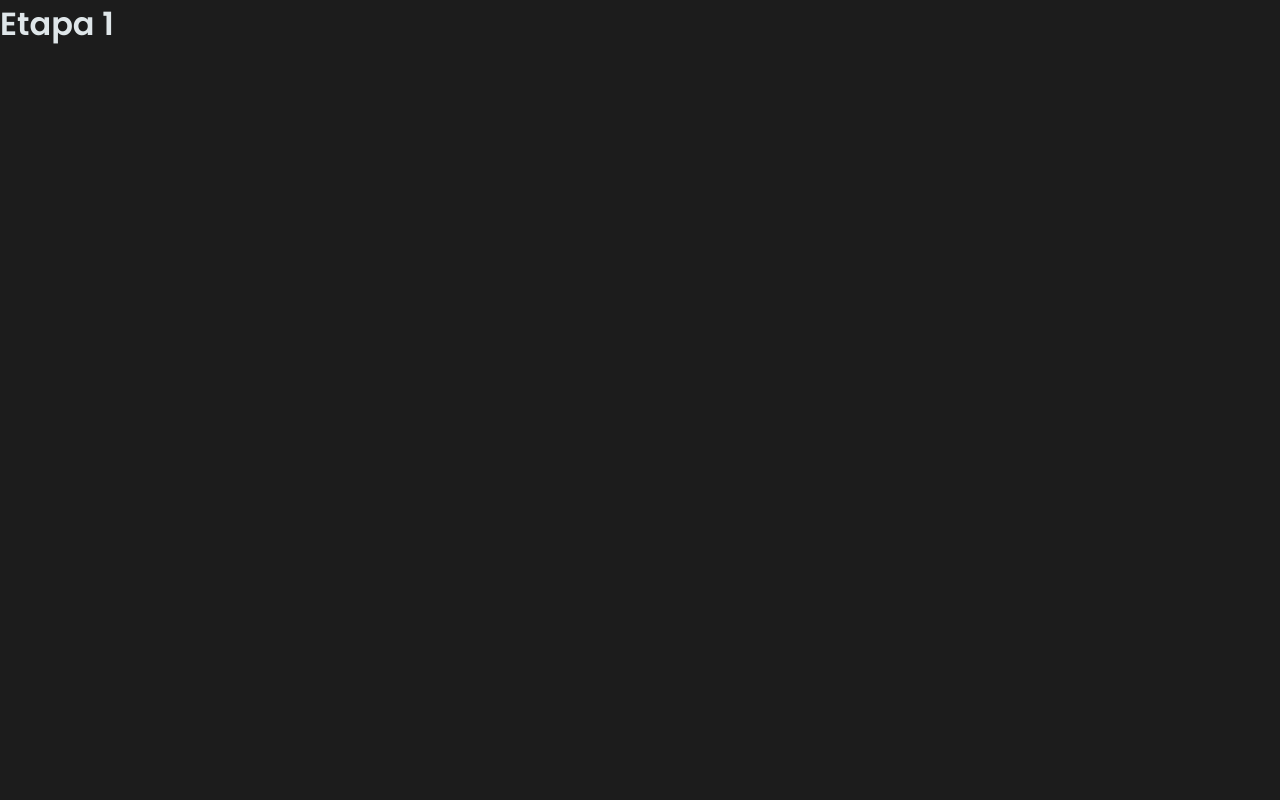
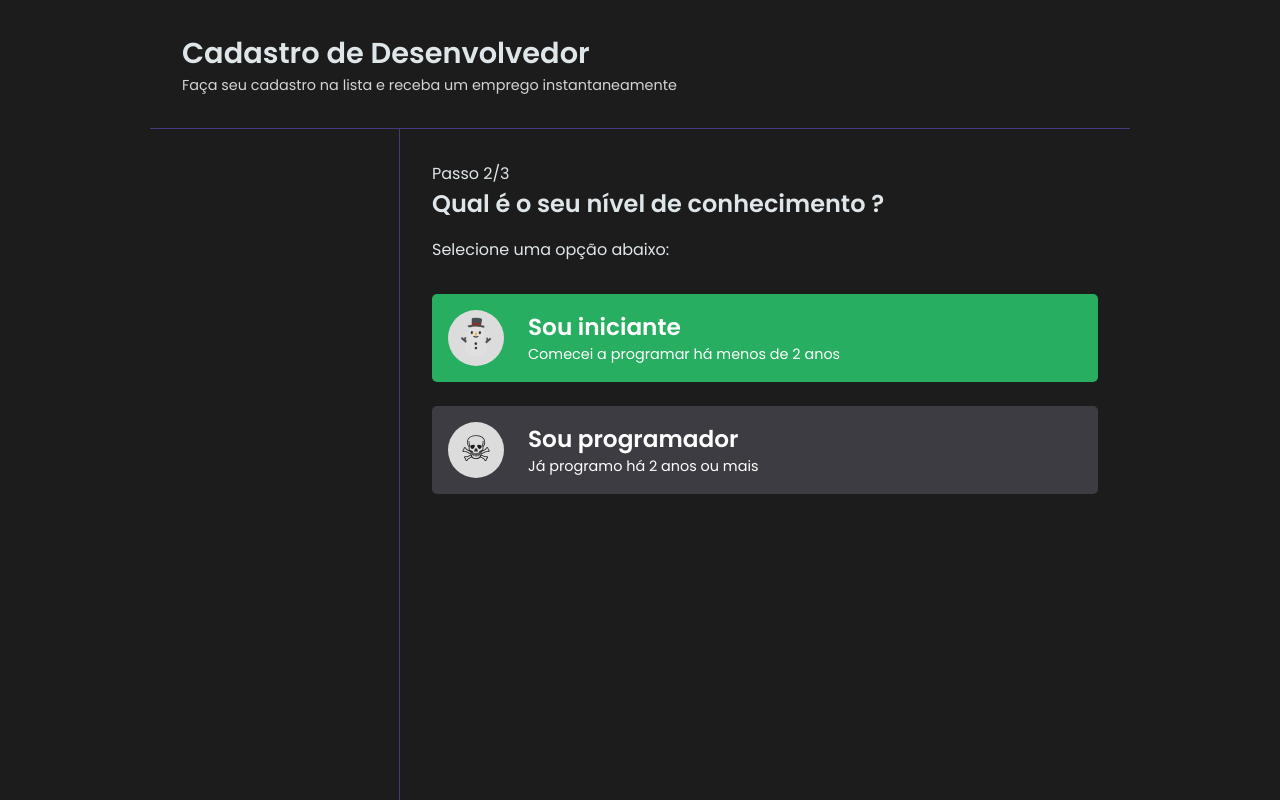
Before and after one commit to thyago608/multiform-react, a React (Create React App) app: page /steptwo in a window 1280 px wide. Built offline with nearby package versions, Linux system fonts and the light colour scheme.

Commit message:
Created and stylized component ProgramerLevel

```diff
--- a/package.json
+++ b/package.json
@@ -15,6 +15,7 @@
     "react-dom": "^17.0.2",
     "react-router-dom": "^5.3.0",
     "react-scripts": "4.0.3",
+    "react-toastify": "^8.0.3",
     "styled-components": "^5.3.3",
     "typescript": "^4.4.4",
     "web-vitals": "^1.0.1"
--- /dev/null
+++ b/src/components/ProgrammerLevel/index.tsx
@@ -0,0 +1,28 @@
+import { Container, Icon } from "./styles";
+
+type Props = {
+  level: string;
+  time: string;
+  icon: string;
+  active: boolean;
+};
+
+export function ProgrammerLevel({ active, level, time, icon }: Props) {
+  return (
+    <Container active={active}>
+      <Icon>{icon}</Icon>
+
+      <section>
+        <header>
+          <h1>{level}</h1>
+        </header>
+        <p>{time}</p>
+      </section>
+    </Container>
+  );
+}
+/*
+
+   <BeginnerIcon>&</BeginnerIcon>
+      <Advanced>;</Advanced>
+*/
--- /dev/null
+++ b/src/components/ProgrammerLevel/styles.ts
@@ -0,0 +1,43 @@
+import styled from "styled-components";
+
+type Props = {
+  active: boolean;
+};
+
+export const Container = styled.button<Props>`
+  padding: 1rem;
+  border: 0;
+  border-radius: 5px;
+  background: ${({ active }) => (active ? "#27ae60" : "#3D3C42")};
+  color: #ffffff;
+  display: flex;
+  transition: filter 0.2s ease;
+
+  > section {
+    margin-left: 1.5rem;
+
+    text-align: left;
+    h1 {
+      font-size: 1.45rem;
+    }
+
+    p {
+      font-size: 0.9rem;
+    }
+  }
+
+  &:hover {
+    filter: brightness(0.7);
+  }
+`;
+
+export const Icon = styled.span`
+  display: block;
+  font-size: 2.2rem;
+
+  width: 3.5rem;
+  height: 3.5rem;
+  border-radius: 50%;
+  background: #dcdcdc;
+  color: var(--gray-700);
+`;
--- a/src/context/FormContext.tsx
+++ b/src/context/FormContext.tsx
@@ -31,7 +31,7 @@ type FormContextProps = {
 };
 
 //Tipagem do Provider
-type FormContextProvider = {
+type FormContextProviderProps = {
   children: ReactNode;
 };
 
@@ -70,7 +70,7 @@ const FormReducer = (state: State, action: Action) => {
   }
 };
 
-export function FormContextProvider({ children }: FormContextProvider) {
+export function FormContextProvider({ children }: FormContextProviderProps) {
   const [state, dispatch] = useReducer(FormReducer, initialDataReducer);
   return (
     <FormContext.Provider value={{ state, dispatch }}>
--- a/src/pages/FormStepOne/index.tsx
+++ b/src/pages/FormStepOne/index.tsx
@@ -1,17 +1,42 @@
+import { ChangeEvent, useEffect } from "react";
+import { ToastContainer, toast } from "react-toastify";
 import { useHistory } from "react-router-dom";
 import { PageStructure } from "../../components/PageStructure";
+import { FormActions } from "../../context/FormContext";
+import { useForm } from "../../hooks/useForm";
 
 import { Container, InputBlock } from "./styles";
+import "react-toastify/dist/ReactToastify.css";
 
 export function FormStepOne() {
+  const { state, dispatch } = useForm();
   const history = useHistory();
 
   function handleNextSlep() {
-    history.push("/FormSlepTwo");
+    if (state.name !== "") {
+      history.push("/steptwo");
+    } else {
+      toast.error("Por favor, insira seu nome");
+    }
   }
+
+  function handleOnChange(e: ChangeEvent<HTMLInputElement>) {
+    dispatch({
+      type: FormActions.setName,
+      payload: e.target.value,
+    });
+  }
+
+  useEffect(() => {
+    dispatch({
+      type: FormActions.setCurrentStep,
+      payload: 1,
+    });
+  }, [dispatch]);
 
   return (
     <PageStructure>
+      <ToastContainer />
       <Container>
         <header>
           <span>Passo 1/3</span>
@@ -21,7 +46,7 @@ export function FormStepOne() {
 
         <InputBlock>
           <label htmlFor="name">Seu nome completo</label>
-          <input id="name" type="text" autoFocus />
+          <input id="name" type="text" autoFocus onChange={handleOnChange} />
         </InputBlock>
 
         <button type="button" onClick={handleNextSlep}>
--- a/src/pages/FormStepOne/styles.ts
+++ b/src/pages/FormStepOne/styles.ts
@@ -38,7 +38,7 @@ export const InputBlock = styled.div`
     font-size: 1rem;
     height: 2.5rem;
     padding: 1rem;
-
+    font-weight: 100;
     border: 2px solid transparent;
     border-radius: 1rem;
     outline: transparent;
--- a/src/pages/FormStepTwo/index.tsx
+++ b/src/pages/FormStepTwo/index.tsx
@@ -1,9 +1,31 @@
-import { Container } from "./styles";
+import { PageStructure } from "../../components/PageStructure";
+import { ProgrammerLevel } from "../../components/ProgrammerLevel";
+import { Container, ContainerButtons } from "./styles";
 
 export function FormStepTwo() {
   return (
-    <Container>
-      <h1>Etapa 1</h1>
-    </Container>
+    <PageStructure>
+      <Container>
+        <header>
+          <span>Passo 2/3</span>
+          <h1>Qual é o seu nível de conhecimento ?</h1>
+        </header>
+        <p>Selecione uma opção abaixo:</p>
+        <ContainerButtons>
+          <ProgrammerLevel
+            level="Sou iniciante"
+            time="Comecei a programar há menos de 2 anos"
+            icon="&#9924;"
+            active={true}
+          />
+          <ProgrammerLevel
+            level="Sou programador"
+            time="Já programo há 2 anos ou mais"
+            icon="&#9760;"
+            active={false}
+          />
+        </ContainerButtons>
+      </Container>
+    </PageStructure>
   );
 }
--- a/src/pages/FormStepTwo/styles.ts
+++ b/src/pages/FormStepTwo/styles.ts
@@ -1,3 +1,21 @@
 import styled from "styled-components";
 
-export const Container = styled.div``;
+export const Container = styled.div`
+  > header {
+    margin-bottom: 1rem;
+  }
+`;
+
+export const ContainerButtons = styled.div`
+  margin-top: 2rem;
+  display: flex;
+  flex-direction: column;
+
+  > button {
+    flex: 1;
+
+    & + button {
+      margin-top: 1.5rem;
+    }
+  }
+`;
```
Also changed, not shown: 1 other file (tests, documents, lock files or other folders).
